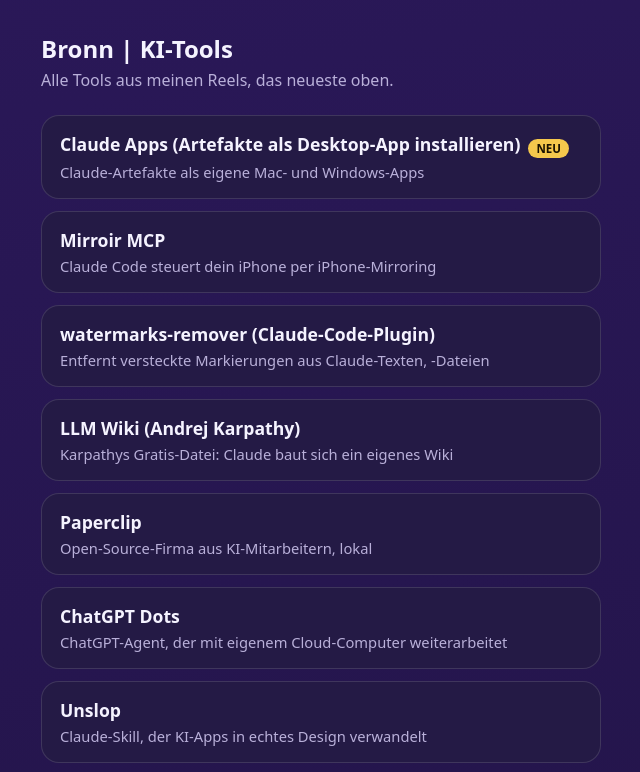
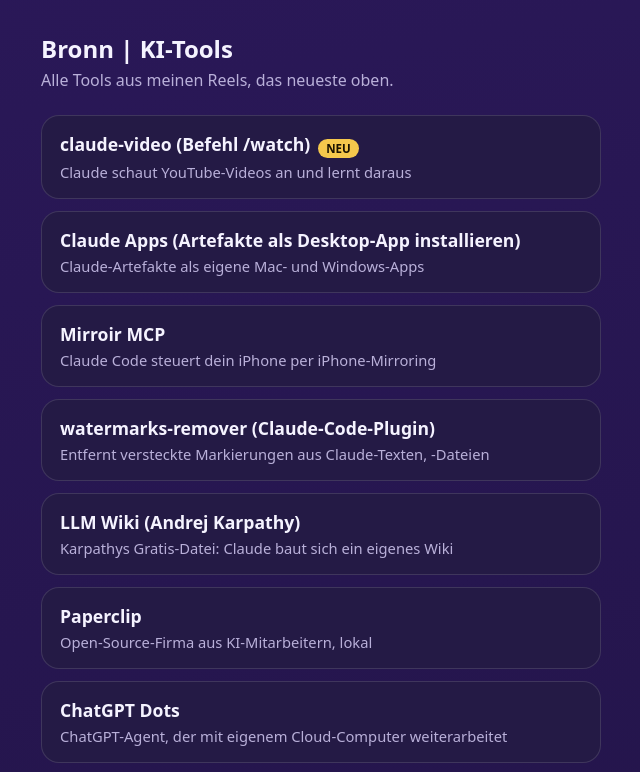
Before and after one commit to noahpf008/bronn-legal, a plain HTML site: page links.html in a window 1280 px wide. Shown: the top 772 px of the page, without its empty margins (319-959 px from the left). Drawn offline with Linux system fonts and the light colour scheme.

Commit message:
Link-Seite: claude-video (Befehl /watch) (103-ig-DgMWWMnSKFK)

```diff
--- a/links.html
+++ b/links.html
@@ -14,7 +14,8 @@ footer{margin-top:32px;color:var(--dim);font-size:.8em}footer a{color:var(--dim)
 <h1>Bronn | KI-Tools</h1>
 <p class="sub">Alle Tools aus meinen Reels, das neueste oben.</p>
 <!-- TOOLS-START (wird von der Pipeline gepflegt) -->
-<a class="tool" id="102-ig-dgjs6ammqxm" href="https://claude.com/resources/articles/install-as-app"><b>Claude Apps (Artefakte als Desktop-App installieren)</b><span class="neu">NEU</span><span>Claude-Artefakte als eigene Mac- und Windows-Apps</span></a>
+<a class="tool" id="103-ig-dgmwwmnskfk" href="https://github.com/bradautomates/claude-video"><b>claude-video (Befehl /watch)</b><span class="neu">NEU</span><span>Claude schaut YouTube-Videos an und lernt daraus</span></a>
+<a class="tool" id="102-ig-dgjs6ammqxm" href="https://claude.com/resources/articles/install-as-app"><b>Claude Apps (Artefakte als Desktop-App installieren)</b><span>Claude-Artefakte als eigene Mac- und Windows-Apps</span></a>
 <a class="tool" id="101-ig-dfz2lq-pkec" href="https://github.com/jfarcand/mirroir-mcp"><b>Mirroir MCP</b><span>Claude Code steuert dein iPhone per iPhone-Mirroring</span></a>
 <a class="tool" id="100-ig-df-rcnhgjt5" href="https://github.com/guillaumemeyer/watermarks-remover"><b>watermarks-remover (Claude-Code-Plugin)</b><span>Entfernt versteckte Markierungen aus Claude-Texten, -Dateien</span></a>
 <a class="tool" id="98-ig-dfnuyq9psct" href="https://gist.github.com/karpathy/442a6bf555914893e9891c11519de94f"><b>LLM Wiki (Andrej Karpathy)</b><span>Karpathys Gratis-Datei: Claude baut sich ein eigenes Wiki</span></a>
```
